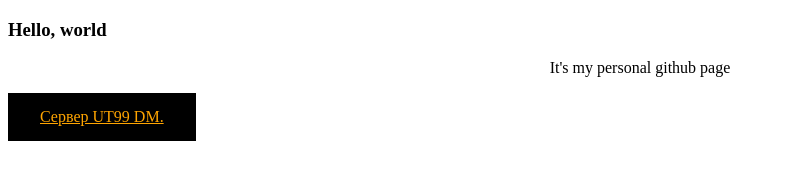
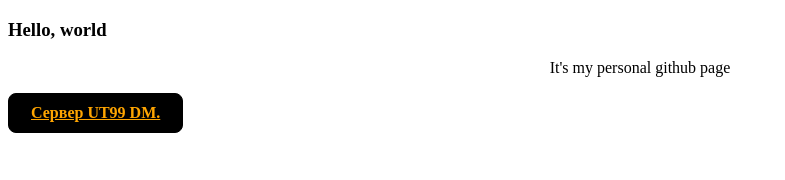
Before and after one commit to bazarassa/bazarassa.github.io, a plain HTML site: page index.html in a window 1280 px wide. Shown: the whole page, without its empty margins (0-785 px from the left). Drawn offline with Linux system fonts and the light colour scheme.

Commit message:
Some changes

```diff
--- a/main.css
+++ b/main.css
@@ -6,10 +6,21 @@ p {
 	text-align: center;
 }
 
-a.unreal {
+.unreal {
+	transition-duration: 0,5s;
+	border-radius: 8px;
+	align: center;
 	text-align: center;
 	background: black;
-	padding: 15px 32px;
+	padding: 10px 22px;
 	display: inline-block;
 	color: orange;
+	border: 1px solid black;
+	font-weight: bold;
 }
+
+.unreal:hover {
+	background-color: orange;
+	color: black;
+	border: 1px solid orange;
+}
```
